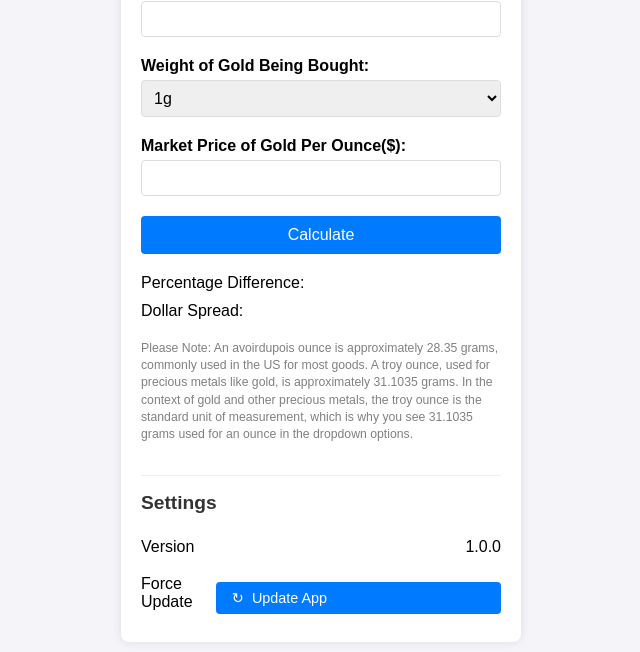
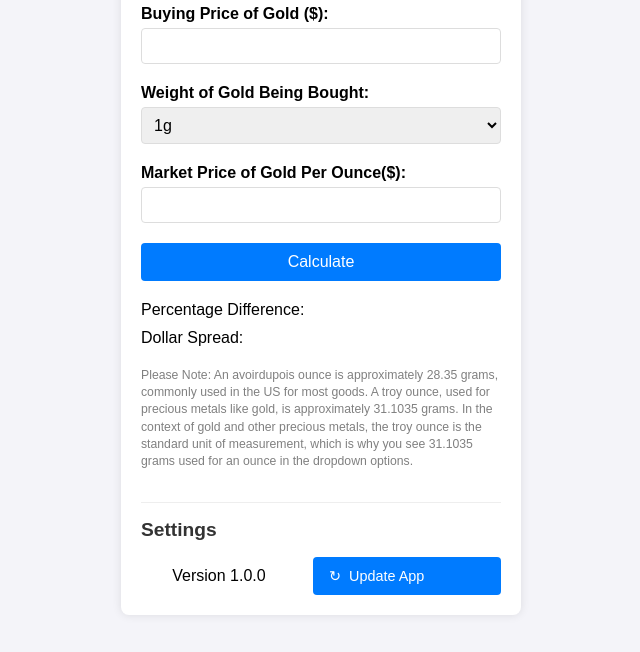
Before and after one commit to jpea2/GoldInvestingCalculator, a website: page index.html in a window 1280 px wide. Shown: the part 124-776 px from the top of the page, without its empty margins (319-959 px from the left). Drawn offline with nearby package versions, Linux system fonts and the light colour scheme.

Commit message:
Added and styled the update button to fetch new app update.

```diff
--- a/index.html
+++ b/index.html
@@ -53,15 +53,13 @@
         </div>
         <div class="settings-section">
             <h2>Settings</h2>
-            <div class="settings-row">
-                <span>Version</span>
-                <span>1.0.0</span>
-            </div>
-            <div class="settings-row">
-                <span>Force Update</span>
-                <button onclick="forceUpdate()" class="update-button">
-                    <i>↻</i> Update App
-                </button>
+            <div class="settings-list">
+                <div class="settings-row">
+                    <div class="version-info">Version 1.0.0</div>
+                    <button onclick="forceUpdate()" class="update-button">
+                        <i>↻</i> Update App
+                    </button>
+                </div>
             </div>
         </div>
     </div>
--- a/styles.css
+++ b/styles.css
@@ -101,16 +101,29 @@ button:hover {
 
 .settings-row {
     display: flex;
-    justify-content: space-between;
+    justify-content: space-evenly;
     align-items: center;
     padding: 0.5rem 0;
+    gap: 1rem;
+    height: 38px;
+}
+
+.version-info {
+    flex: 1;
+    display: flex;
+    align-items: center;
+    justify-content: center;
+    line-height: 38px;
 }
 
 .update-button {
+    flex: 1;
+    height: 38px;
+    line-height: 38px;
+    padding: 0 1rem;
     background-color: #007bff;
     color: white;
     border: none;
-    padding: 0.5rem 1rem;
     border-radius: 4px;
     cursor: pointer;
     display: flex;
@@ -118,6 +131,8 @@ button:hover {
     gap: 0.5rem;
     font-size: 0.9rem;
     transition: background-color 0.2s ease;
+    margin: 0;
+    width: auto;
 }
 
 .update-button:hover {
```
